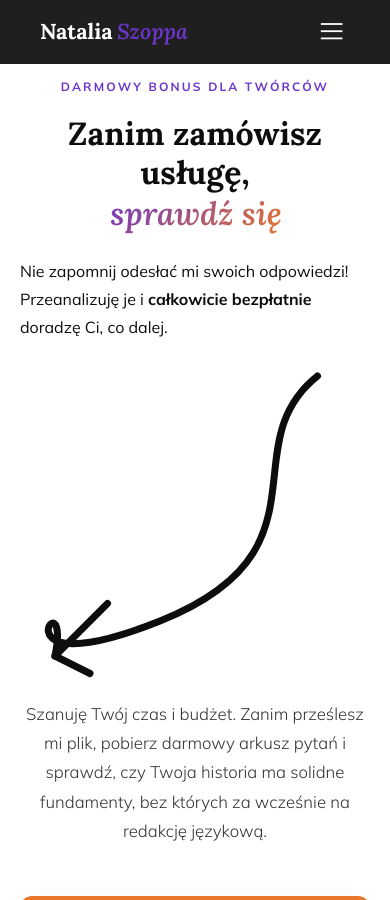
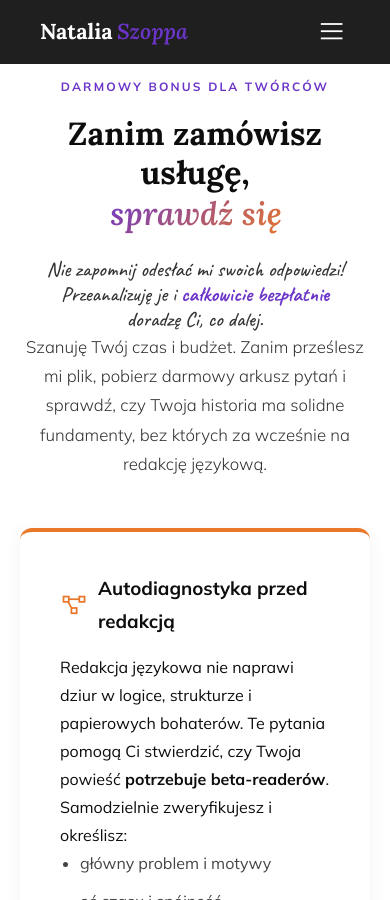
Before and after one commit to Bonnie00726/nataliaszoppa, a Jekyll site: the page built from index.html, in a window 390 px wide and 900 px high, scrolled down 4081 px. Built offline with Jekyll 4.4.1, drawn with Linux system fonts in a browser that asks for light colours.

Commit message:
Update head.html

```diff
--- a/_includes/head.html
+++ b/_includes/head.html
@@ -595,86 +595,58 @@
     @media (max-width: 600px) {
         .modal-content { padding: 32px 24px; }
     }
-      /* --- ZBALANSOWANA WERSJA SEKCJI INFORMACYJNEJ --- */
+     /* --- ODRĘCZNA NOTATKA ZE STRZAŁKĄ --- */
 
-.expert-cta-wrapper {
-    max-width: 850px;
-    margin: 60px auto 40px auto;
-    background: var(--gold-pale); /* Używamy Twojego subtelnego tła z palety */
-    border: 1px solid rgba(107, 53, 200, 0.1); /* Bardzo delikatna fioletowa ramka */
-    border-radius: var(--radius-lg);
-    padding: 40px 50px;
-    text-align: center;
-    box-shadow: var(--shadow-soft);
-    position: relative;
-    overflow: hidden;
+.handwritten-note {
+    position: absolute;
+    right: -60px; /* Wysuwa notatkę w prawo poza nagłówek */
+    top: -10px;   /* Wysokość względem nagłówka */
+    width: 260px;
+    transform: rotate(9deg); /* Lekkie przechylenie */
+    font-family: 'Caveat', cursive; /* Nasz odręczny font */
+    font-size: 1.5rem;
+    line-height: 1.2;
+    color: var(--ink-soft); /* Ciemnoszary, żeby wyglądało jak ołówek/długopis */
+    z-index: 10;
 }
 
-/* Subtelny, cienki pasek na samej górze (nawiązanie do hovera na kartach usług) */
-.expert-cta-wrapper::before {
-    content: '';
-    position: absolute;
-    top: 0; left: 0; right: 0;
-    height: 3px;
-    background: var(--grad);
+.handwritten-note b {
+    color: var(--grad-start); /* Akcent kolorystyczny na "bezpłatnie" */
+    font-weight: 700;
 }
 
-.expert-cta-inner {
-    display: flex;
-    flex-direction: column;
-    align-items: center;
+/* Styl dla strzałki SVG */
+.hand-arrow {
+    width: 60px;
+    height: 60px;
+    position: absolute;
+    bottom: -40px; /* Pozycja strzałki pod tekstem */
+    left: -20px;
+    transform: rotate(20deg);
+    color: var(--grad-start); /* Kolor strzałki */
 }
 
-.expert-cta-text {
-    font-family: var(--sans);
-    color: var(--ink-soft); /* Ciemnoszary, łagodny dla oczu tekst */
-    font-size: 1.05rem;
-    line-height: 1.7;
-    font-weight: 300;
-    margin: 0 0 30px 0;
+/* Responsywność dla notatki na tabletach i telefonach */
+@media (max-width: 950px) {
+    .handwritten-note {
+        right: 0;
+        width: 220px;
+        font-size: 1.3rem;
+    }
 }
 
-.highlight-caps {
-    display: block;
-    text-transform: uppercase;
-    font-weight: 700;
-    color: var(--grad-start); /* Mocniejszy fiolet z Twoich zmiennych do akcentu */
-    letter-spacing: 0.1em;
-    margin: 20px 0;
-    font-size: 0.95rem;
-}
-
-/* Ciemny przycisk, który tworzy "kotwicę" wizualną i nie gryzie się z gradientami wyżej */
-.btn-expert-action {
-    display: inline-flex;
-    align-items: center;
-    background: var(--ink); /* Twój główny, niemal czarny kolor */
-    color: #fff !important;
-    font-family: var(--sans);
-    font-size: 0.8rem;
-    font-weight: 700;
-    text-transform: uppercase;
-    letter-spacing: 0.1em;
-    text-decoration: none;
-    padding: 14px 36px;
-    border-radius: 100px;
-    transition: transform 0.3s ease, box-shadow 0.3s ease, background 0.3s ease;
-}
-
-.btn-expert-action:hover {
-    transform: translateY(-3px);
-    box-shadow: var(--shadow-med);
-    background: var(--ink-soft);
-}
-
-/* Responsywność */
 @media (max-width: 768px) {
-    .expert-cta-wrapper {
-        padding: 32px 24px;
+    /* Na małych ekranach zdejmujemy z boku i dajemy na środek pod tekst */
+    .handwritten-note {
+        position: static;
+        margin: 20px auto 0 auto;
+        transform: rotate(0); /* Zero przechylenia na komórce dla czytelności */
+        text-align: center;
+        width: 100%;
+        max-width: 300px;
     }
-    .btn-expert-action {
-        width: 100%;
-        justify-content: center;
+    .hand-arrow {
+        display: none; /* Ukrywamy strzałkę na komórkach, bo nie ma na co wskazywać z boku */
     }
 }
     </style>
```
